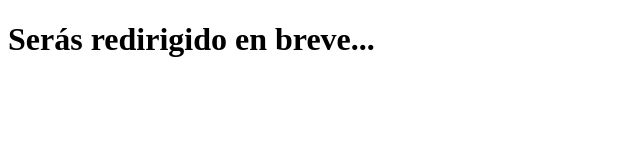
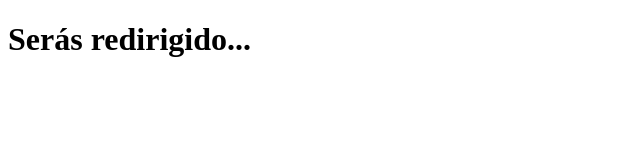
Before and after one commit to martindalceggio/AZ-redirect, a plain HTML site: page index.html in a window 1280 px wide. Shown: the whole page, without its empty margins (0-640 px from the left). Drawn offline with Linux system fonts and the light colour scheme.

Commit message:
prueba de commit

```diff
--- a/index.html
+++ b/index.html
@@ -29,6 +29,6 @@
     </script>
 </head>
 <body>
-    <h1>Serás redirigido en breve...</h1>
+    <h1>Serás redirigido...</h1>
 </body>
 </html>
```
